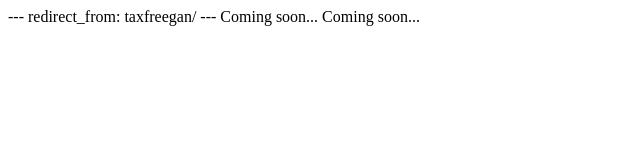
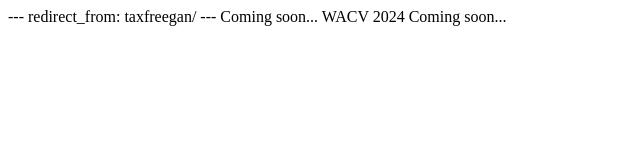
Before and after one commit to brownvc/taxfreegan-webpage, a plain HTML site: page index.html in a window 1280 px wide. Shown: the whole page, without its empty margins (0-640 px from the left). Drawn offline with Linux system fonts and the light colour scheme.

Commit message:
Update index.html

```diff
--- a/index.html
+++ b/index.html
@@ -4,5 +4,5 @@ redirect_from: taxfreegan/
 
 <html>
   <head>Coming soon...</head>
-  <body>Coming soon...</body>
+  <body>WACV 2024 Coming soon...</body>
 </html>
```
